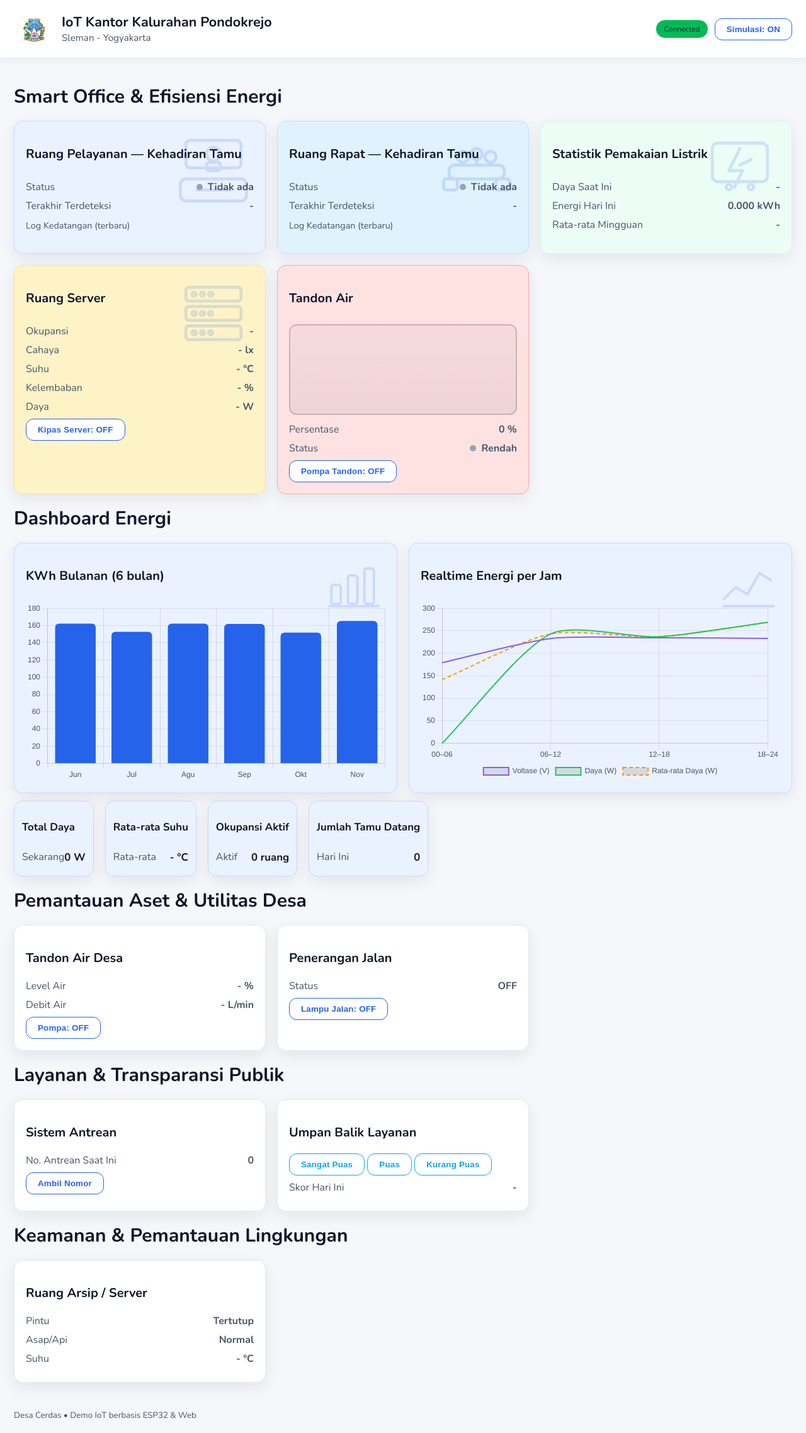
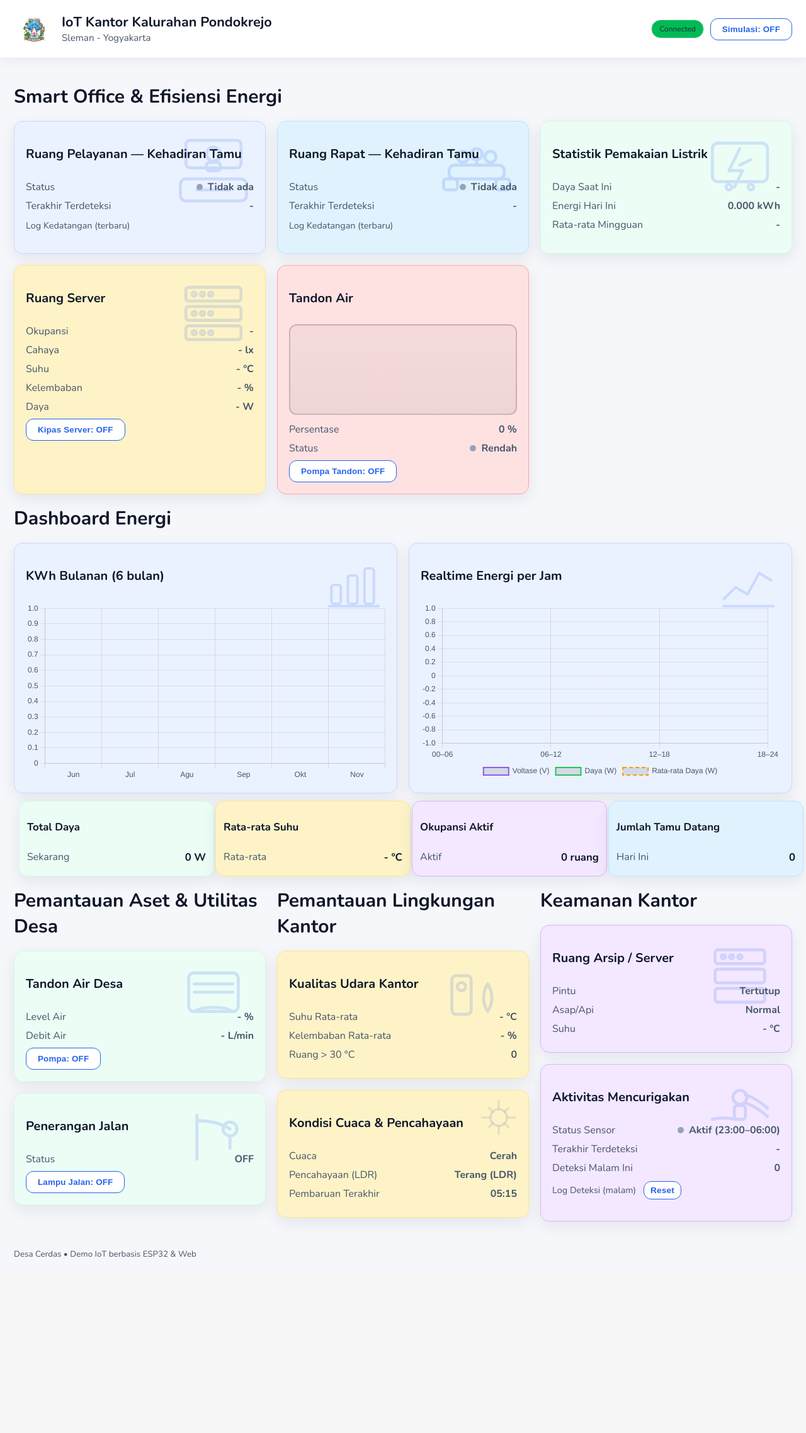
Before and after one commit to diskonnekted/Otomasi-kantor-Desa, a PHP site: page / in a window 1280 px wide. Shown: the whole page at 63% size. After the commit the page ends 2020 px from the top, so only its background shows below. Run offline with PHP 8.4, Linux system fonts and the light colour scheme; data that the repository does not hold is empty.

Commit message:
feat: lingkungan kantor & cuaca; PIR alerts; matikan simulasi; animasi cuaca & agregasi LDR

```diff
--- a/css/styles.css
+++ b/css/styles.css
@@ -37,7 +37,7 @@ h3{font-size:1.25rem;font-weight:700}
 /* Card */
 .card{background:var(--surface);border:1px solid var(--border);border-radius:var(--radius);padding:18px;box-shadow:var(--shadow-soft)}
 .card{position:relative;overflow:hidden}
-.card:hover{transform:translateY(-2px);transition:transform .2s ease}
+.card:hover{transform:none;transition:border-color .2s ease}
 .kv{display:flex;justify-content:space-between;margin:8px 0;color:var(--text-secondary)}
 
 /* Arrival log for Ruang Pelayanan */
@@ -65,6 +65,9 @@ h3{font-size:1.25rem;font-weight:700}
 .card.red:hover{border-color:#F87171}
 .card.violet:hover{border-color:#C4A0FB}
 
+/* Alert highlight for security events */
+.card.alert{border-color:#F87171;box-shadow:0 0 0 2px #FCA5A5 inset}
+
 /* Buttons (outline, ringan & kontras) */
 .btn{background:#fff;color:var(--accent-primary);border:1px solid var(--accent-primary);border-radius:var(--radius-btn);padding:9px 18px;cursor:pointer;transition:transform .15s ease,box-shadow .15s ease,border-color .15s ease,color .15s ease;text-transform:initial;font-weight:600;letter-spacing:.2px}
 .btn:hover{transform:translateY(-1px);background:#EEF2FF;border-color:var(--accent-primary-hover);color:var(--accent-primary-hover);box-shadow:0 8px 16px rgba(37,99,235,.18)}
@@ -73,10 +76,13 @@ h3{font-size:1.25rem;font-weight:700}
 .btn.feedback{background:#fff;color:var(--accent-secondary);border:1px solid var(--accent-secondary)}
 .btn.feedback:hover{background:#E0F2FE;color:#0284C7;border-color:#0284C7;box-shadow:0 8px 16px rgba(14,165,233,.18)}
 .btn:disabled{opacity:.7;cursor:not-allowed}
+/* Small button variant for inline actions */
+.btn.small{padding:6px 10px;font-size:.85rem;margin-left:8px}
 
 /* Badge & Stats */
 .badge{background:#EEF2FF;color:#1E293B;border:1px solid var(--border);border-radius:999px;padding:6px 12px;font-size:12px}
-.stats{display:flex;gap:18px;margin-top:12px}
+/* hapus flex lama: gunakan grid untuk spasi antar card yang konsisten */
+.stats{display:grid;grid-template-columns:repeat(auto-fit,minmax(240px,1fr));gap:28px;align-items:stretch;margin-top:12px;padding-inline:8px}
 .stat{display:none}
 /* Mini card styling for compact info cards */
 .mini-card{padding:12px}
@@ -87,6 +93,16 @@ h3{font-size:1.25rem;font-weight:700}
 /* Charts row: two charts side-by-side at 50% width */
 .charts-row{display:flex;gap:18px;align-items:stretch}
 .chart-card{flex:1}
+/* Force single-row layout for specific grids */
+.row-cards{display:flex;gap:18px;align-items:stretch;flex-wrap:nowrap}
+.row-cards .card{flex:1}
+/* Vertical stack for cards inside a section */
+.col-cards{display:flex;flex-direction:column;gap:18px;align-items:stretch}
+/* Single-row container for multiple sections (wrap saat sempit agar tidak overlap) */
+.section-row{display:flex;gap:18px;align-items:stretch;flex-wrap:wrap}
+.section-row>section{flex:1 1 380px;min-width:340px}
+/* Mini stats row: responsif, tanpa tumpang tindih, hormati padding card */
+.stats .card{width:100%}
 /* Chart card alignment to match service cards */
 .chart-card .service-header{margin-bottom:8px}
 .chart-card canvas{position:relative;z-index:1;display:block;width:100%;height:auto;aspect-ratio:2/1}
@@ -106,3 +122,24 @@ h3{font-size:1.25rem;font-weight:700}
 .tank{position:relative;margin:8px 0 12px;border:2px solid rgba(2,6,23,0.18);border-radius:12px;height:140px;overflow:hidden;background:linear-gradient(180deg, rgba(2,6,23,0.03), rgba(2,6,23,0.06));color:var(--accent-primary)}
 .tank .water{position:absolute;left:0;right:0;bottom:0;height:0;background-color:currentColor;opacity:.28;transition:height .6s ease;background-image:repeating-linear-gradient(135deg, rgba(255,255,255,.28) 0 10px, rgba(255,255,255,.06) 10px 20px);background-size:200% 100%;animation:waveShift 6s linear infinite}
 @keyframes waveShift{from{background-position:0 0}to{background-position:80px 0}}
+
+/* Weather card animations and states */
+.card#weatherCard{position:relative}
+.card#weatherCard .service-svg{stroke:rgba(2,6,23,0.65);stroke-width:1.5}
+.card#weatherCard .icon{opacity:0;transition:opacity .3s ease}
+.card#weatherCard.weather-clear .icon.sun{opacity:1}
+.card#weatherCard.weather-clear .icon.cloud,.card#weatherCard.weather-clear .icon.rain{opacity:0}
+.card#weatherCard.weather-rain .icon.cloud,.card#weatherCard.weather-rain .icon.rain{opacity:1}
+.card#weatherCard.weather-rain .icon.sun{opacity:0}
+
+.card#weatherCard .icon.sun .ray{animation:rayPulse 2s infinite ease-in-out;transform-origin:center}
+@keyframes rayPulse{0%,100%{opacity:.7}50%{opacity:1}}
+
+.card#weatherCard .icon.cloud{animation:cloudDrift 6s infinite ease-in-out}
+@keyframes cloudDrift{0%,100%{transform:translateX(0)}50%{transform:translateX(2px)}}
+
+.card#weatherCard .icon.rain .drop{animation:rainFall .8s infinite}
+.card#weatherCard .icon.rain .d1{animation-delay:0s}
+.card#weatherCard .icon.rain .d2{animation-delay:.2s}
+.card#weatherCard .icon.rain .d3{animation-delay:.4s}
+@keyframes rainFall{0%{transform:translateY(0);opacity:.9}80%{opacity:.9}100%{transform:translateY(10px);opacity:0}}
--- a/index.html
+++ b/index.html
@@ -64,80 +64,162 @@
         </div>
       </div>
       <div class="stats">
-        <div class="card mini-card blue">
+        <div class="card mini-card green">
           <div class="service-header"><h3>Total Daya</h3></div>
           <div class="kv"><span>Sekarang</span><strong id="totalPower">0 W</strong></div>
         </div>
-        <div class="card mini-card blue">
+        <div class="card mini-card amber">
           <div class="service-header"><h3>Rata-rata Suhu</h3></div>
           <div class="kv"><span>Rata-rata</span><strong id="avgTemp">- °C</strong></div>
         </div>
-        <div class="card mini-card blue">
+        <div class="card mini-card violet">
           <div class="service-header"><h3>Okupansi Aktif</h3></div>
           <div class="kv"><span>Aktif</span><strong id="activeOccupancy">0 ruang</strong></div>
         </div>
-        <div class="card mini-card blue">
+        <div class="card mini-card sky">
           <div class="service-header"><h3>Jumlah Tamu Datang</h3></div>
           <div class="kv"><span>Hari Ini</span><strong id="arrivalCount">0</strong></div>
         </div>
       </div>
     </section>
 
+    <div class="section-row">
     <section>
       <h2>Pemantauan Aset & Utilitas Desa</h2>
-      <div class="grid" id="assetsGrid">
+      <div class="col-cards" id="assetsGrid">
         <!-- Tandon dan Lampu Jalan -->
-        <div class="card">
-          <h3>Tandon Air Desa</h3>
+        <div class="card green">
+          <div class="service-header"><h3>Tandon Air Desa</h3></div>
           <div class="kv"><span>Level Air</span><strong id="waterLevel">- %</strong></div>
           <div class="kv"><span>Debit Air</span><strong id="waterFlow">- L/min</strong></div>
           <div class="actions">
             <button class="btn" data-device-key="pamsimas_pump" data-action="toggle">Pompa: OFF</button>
           </div>
+          <div class="service-watermark" aria-hidden="true">
+            <svg viewBox="0 0 64 64" class="service-svg">
+              <!-- Ikon tandon air (outline monokrom) -->
+              <rect x="14" y="12" width="36" height="28" rx="4"></rect>
+              <line x1="18" y1="20" x2="46" y2="20"></line>
+              <line x1="18" y1="26" x2="46" y2="26"></line>
+              <path d="M18 40 C24 36, 40 36, 46 40" />
+            </svg>
+          </div>
         </div>
-        <div class="card">
-          <h3>Penerangan Jalan</h3>
+        <div class="card green">
+          <div class="service-header"><h3>Penerangan Jalan</h3></div>
           <div class="kv"><span>Status</span><strong id="streetLightStatus">-</strong></div>
           <div class="actions">
             <button class="btn" data-device-key="street_main" data-action="toggle">Lampu Jalan: OFF</button>
+          </div>
+          <div class="service-watermark" aria-hidden="true">
+            <svg viewBox="0 0 64 64" class="service-svg">
+              <!-- Ikon lampu jalan (outline monokrom) -->
+              <line x1="20" y1="12" x2="20" y2="44"></line>
+              <path d="M20 16 C30 16, 38 18, 44 22" />
+              <circle cx="44" cy="22" r="5"></circle>
+              <line x1="44" y1="27" x2="44" y2="36"></line>
+            </svg>
           </div>
         </div>
       </div>
     </section>
 
     <section>
-      <h2>Layanan & Transparansi Publik</h2>
-      <div class="grid">
-        <div class="card">
-          <h3>Sistem Antrean</h3>
-          <div class="kv"><span>No. Antrean Saat Ini</span><strong id="queueNumber">0</strong></div>
-          <div class="actions">
-            <button class="btn" id="queueNext">Ambil Nomor</button>
+      <h2>Pemantauan Lingkungan Kantor</h2>
+      <div class="col-cards">
+        <div class="card amber">
+          <div class="service-header"><h3>Kualitas Udara Kantor</h3></div>
+          <div class="kv"><span>Suhu Rata-rata</span><strong id="envAvgTemp">- °C</strong></div>
+          <div class="kv"><span>Kelembaban Rata-rata</span><strong id="envAvgHumidity">- %</strong></div>
+          <div class="kv"><span>Ruang > 30 °C</span><strong id="envHotRoomsCount">0</strong></div>
+          <div class="service-watermark" aria-hidden="true">
+            <svg viewBox="0 0 64 64" class="service-svg">
+              <!-- Ikon kualitas udara: termometer dan tetesan -->
+              <rect x="14" y="14" width="14" height="28" rx="3"></rect>
+              <circle cx="21" cy="22" r="3"></circle>
+              <path d="M40 20 C36 26, 36 34, 40 40 C44 34, 44 26, 40 20" />
+            </svg>
           </div>
         </div>
-        <div class="card">
-          <h3>Umpan Balik Layanan</h3>
-          <div class="actions">
-            <button class="btn feedback" data-score="3">Sangat Puas</button>
-            <button class="btn feedback" data-score="2">Puas</button>
-            <button class="btn feedback" data-score="1">Kurang Puas</button>
+        <div class="card amber" id="weatherCard">
+          <div class="service-header"><h3>Kondisi Cuaca & Pencahayaan</h3></div>
+          <div class="kv"><span>Cuaca</span><strong id="weatherStatus">-</strong></div>
+          <div class="kv"><span>Pencahayaan (LDR)</span><strong id="lightStatus">-</strong></div>
+          <div class="kv"><span>Pembaruan Terakhir</span><strong id="envLastUpdate">-</strong></div>
+          <div class="service-watermark" aria-hidden="true">
+            <svg viewBox="0 0 64 64" class="service-svg">
+              <!-- Animasi matahari dan awan/hujan, tampil sesuai kelas pada card -->
+              <g class="icon sun">
+                <circle cx="48" cy="16" r="6" fill="none" stroke="currentColor" />
+                <!-- Rays -->
+                <line x1="48" y1="4" x2="48" y2="10" class="ray"></line>
+                <line x1="48" y1="22" x2="48" y2="28" class="ray"></line>
+                <line x1="36" y1="16" x2="42" y2="16" class="ray"></line>
+                <line x1="54" y1="16" x2="60" y2="16" class="ray"></line>
+                <line x1="41" y1="9" x2="44" y2="12" class="ray"></line>
+                <line x1="52" y1="20" x2="55" y2="23" class="ray"></line>
+                <line x1="41" y1="23" x2="44" y2="20" class="ray"></line>
+                <line x1="52" y1="12" x2="55" y2="9" class="ray"></line>
+              </g>
+              <g class="icon cloud">
+                <path d="M16 30 C14 24, 20 22, 24 24 C26 20, 34 22, 34 26 C40 26, 42 30, 38 32 L20 32 C18 32, 16 32, 16 30 Z" fill="none" stroke="currentColor" />
+              </g>
+              <g class="icon rain">
+                <line x1="22" y1="34" x2="22" y2="42" class="drop d1"></line>
+                <line x1="28" y1="34" x2="28" y2="42" class="drop d2"></line>
+                <line x1="34" y1="34" x2="34" y2="42" class="drop d3"></line>
+              </g>
+            </svg>
           </div>
-          <div class="kv"><span>Skor Hari Ini</span><strong id="feedbackScore">-</strong></div>
         </div>
       </div>
     </section>
 
     <section>
-      <h2>Keamanan & Pemantauan Lingkungan</h2>
-      <div class="grid">
-        <div class="card">
-          <h3>Ruang Arsip / Server</h3>
+      <h2>Keamanan Kantor</h2>
+      <div class="col-cards">
+        <div class="card violet">
+          <div class="service-header"><h3>Ruang Arsip / Server</h3></div>
           <div class="kv"><span>Pintu</span><strong id="doorStatus">Tertutup</strong></div>
           <div class="kv"><span>Asap/Api</span><strong id="smokeStatus">Normal</strong></div>
           <div class="kv"><span>Suhu</span><strong id="serverTemp">- °C</strong></div>
+          <div class="service-watermark" aria-hidden="true">
+            <svg viewBox="0 0 64 64" class="service-svg">
+              <!-- Ikon server rak monokrom -->
+              <rect x="14" y="14" width="36" height="10" rx="2"></rect>
+              <rect x="14" y="28" width="36" height="10" rx="2"></rect>
+              <rect x="14" y="42" width="36" height="10" rx="2"></rect>
+              <circle cx="20" cy="19" r="1.5"></circle>
+              <circle cx="26" cy="19" r="1.5"></circle>
+              <circle cx="32" cy="19" r="1.5"></circle>
+            </svg>
+          </div>
+        </div>
+        <div class="card violet" id="pirCard">
+          <div class="service-header"><h3>Aktivitas Mencurigakan</h3></div>
+          <div class="kv"><span>Status Sensor</span><strong><span id="pirIndicator" class="indicator off"></span><span id="pirStatus">Nonaktif</span></strong></div>
+          <div class="kv"><span>Terakhir Terdeteksi</span><strong id="pirLast">-</strong></div>
+          <div class="kv"><span>Deteksi Malam Ini</span><strong id="pirCountTonight">0</strong></div>
+          <div class="arrival-log">
+            <div class="log-title">Log Deteksi (malam)
+              <button class="btn small" id="pirResetLog" title="Reset log deteksi malam">Reset</button>
+            </div>
+            <ul id="pirLog"></ul>
+          </div>
+          <div class="service-watermark" aria-hidden="true">
+            <svg viewBox="0 0 64 64" class="service-svg">
+              <!-- Ikon PIR: siluet orang dan gelombang deteksi -->
+              <circle cx="32" cy="20" r="5"></circle>
+              <rect x="28" y="26" width="8" height="10" rx="2"></rect>
+              <path d="M12 36 Q20 34 28 36" />
+              <path d="M36 18 Q46 22 52 28" />
+              <path d="M36 24 Q46 28 52 34" />
+            </svg>
+          </div>
         </div>
       </div>
     </section>
+    </div>
   </main>
 
   <footer class="footer">
--- a/js/app.js
+++ b/js/app.js
@@ -1,12 +1,49 @@
 (() => {
   const roomsGrid = document.getElementById('roomsGrid');
   const assets = { waterLevel: document.getElementById('waterLevel'), waterFlow: document.getElementById('waterFlow'), streetLightStatus: document.getElementById('streetLightStatus') };
+  const pir = { status: document.getElementById('pirStatus'), last: document.getElementById('pirLast'), countTonight: document.getElementById('pirCountTonight') };
+  const pirIndicator = document.getElementById('pirIndicator');
+  const pirLog = document.getElementById('pirLog');
+  const pirCard = document.getElementById('pirCard');
+  const pirResetBtn = document.getElementById('pirResetLog');
+  const pirEvents = [];
+  let lastPirOcc = 0;
+  let lastPirEventAtMs = 0;
+  const pirDebounceMs = 30000; // 30 detik untuk mencegah hit beruntun
+
+  if (pirResetBtn) {
+    pirResetBtn.addEventListener('click', () => {
+      // Reset tampilan dan state
+      pirEvents.length = 0;
+      if (pirLog) pirLog.innerHTML = '';
+      if (pir.countTonight) pir.countTonight.textContent = '0';
+      if (pir.last) pir.last.textContent = '-';
+      if (pirIndicator) {
+        pirIndicator.classList.remove('on');
+        pirIndicator.classList.add('off');
+      }
+      if (pirCard) pirCard.classList.remove('alert');
+      lastPirOcc = 0;
+      lastPirEventAtMs = 0;
+    });
+  }
   const stats = { totalPower: document.getElementById('totalPower'), avgTemp: document.getElementById('avgTemp'), activeOccupancy: document.getElementById('activeOccupancy') };
   const connectionStatus = document.getElementById('connectionStatus');
   const simulateToggle = document.getElementById('simulateToggle');
   const queueNumber = document.getElementById('queueNumber');
   const feedbackScore = document.getElementById('feedbackScore');
   const arrivalCountEl = document.getElementById('arrivalCount');
+  // Elemen pemantauan lingkungan kantor
+  const envAvgTempEl = document.getElementById('envAvgTemp');
+  const envAvgHumidityEl = document.getElementById('envAvgHumidity');
+  const envAvgLightEl = document.getElementById('envAvgLight');
+  const envHotRoomsCountEl = document.getElementById('envHotRoomsCount');
+  const envLowLightCountEl = document.getElementById('envLowLightCount');
+  const envLastUpdateEl = document.getElementById('envLastUpdate');
+  // Elemen cuaca & LDR
+  const weatherStatusEl = document.getElementById('weatherStatus');
+  const lightStatusEl = document.getElementById('lightStatus');
+  const weatherCardEl = document.getElementById('weatherCard');
   // Elemen card pelayanan akan dibuat dinamis; ambil referensi setelah rendering
   let pelayananIndicator;
   let pelayananArrivalStatus;
@@ -354,6 +391,53 @@
         });
       });
 
+      // Agregasi lingkungan: suhu, kelembaban, cahaya
+      {
+        const thresholds = {
+          tempHot: (window.APP_CONFIG && APP_CONFIG.thresholds && APP_CONFIG.thresholds.tempHot) || 30,
+          lightLow: (window.APP_CONFIG && APP_CONFIG.thresholds && APP_CONFIG.thresholds.lightLow) || 100,
+        };
+        const latestByRoom = data.latestByRoom || {};
+        let tempSum = 0, tempCount = 0;
+        let humSum = 0, humCount = 0;
+        let lightSum = 0, lightCount = 0;
+        let hotRooms = 0, lowLightRooms = 0;
+        Object.values(latestByRoom).forEach(r => {
+          const t = typeof r.temp === 'number' ? r.temp : null;
+          const h = typeof r.humidity === 'number' ? r.humidity : null;
+          const l = typeof r.light === 'number' ? r.light : null;
+          if (t !== null) { tempSum += t; tempCount += 1; if (t > thresholds.tempHot) hotRooms += 1; }
+          if (h !== null) { humSum += h; humCount += 1; }
+          if (l !== null) { lightSum += l; lightCount += 1; if (l < thresholds.lightLow) lowLightRooms += 1; }
+        });
+        if (envAvgTempEl) envAvgTempEl.textContent = tempCount ? `${(tempSum / tempCount).toFixed(1)} °C` : '- °C';
+        if (envAvgHumidityEl) envAvgHumidityEl.textContent = humCount ? `${Math.round(humSum / humCount)} %` : '- %';
+        if (envAvgLightEl) envAvgLightEl.textContent = lightCount ? `${Math.round(lightSum / lightCount)} lx` : '- lx';
+        if (envHotRoomsCountEl) envHotRoomsCountEl.textContent = String(hotRooms);
+        if (envLowLightCountEl) envLowLightCountEl.textContent = String(lowLightRooms);
+        // Status cuaca & terang/gelap (LDR)
+        const avgLight = lightCount ? (lightSum / lightCount) : null;
+        const avgHum = humCount ? (humSum / humCount) : null;
+        const isDark = (lowLightRooms > 0) || (avgLight != null && avgLight < thresholds.lightLow);
+        if (lightStatusEl) lightStatusEl.textContent = isDark ? 'Gelap (LDR)' : 'Terang (LDR)';
+        let isRaining = (typeof data.assets?.rain === 'boolean') ? !!data.assets.rain : null;
+        if (isRaining == null && window.APP_CONFIG && APP_CONFIG.simulate) {
+          // Heuristik simulasi: kelembaban tinggi dan gelap => hujan
+          isRaining = (avgHum != null ? avgHum > 75 : false) && isDark;
+        }
+        if (weatherStatusEl) weatherStatusEl.textContent = isRaining ? 'Hujan' : 'Cerah';
+        if (weatherCardEl) {
+          weatherCardEl.classList.toggle('weather-rain', !!isRaining);
+          weatherCardEl.classList.toggle('weather-clear', !isRaining);
+        }
+        if (envLastUpdateEl) {
+          const now = new Date();
+          const hh = String(now.getHours()).padStart(2, '0');
+          const mm = String(now.getMinutes()).padStart(2, '0');
+          envLastUpdateEl.textContent = `${hh}:${mm}`;
+        }
+      }
+
       // Pelayanan PIR arrival detection (rising edge)
       const pelayanan = data.latestByRoom?.['pelayanan'];
       const occ = typeof pelayanan?.occupancy === 'number' ? pelayanan.occupancy : lastPelayananOcc;
@@ -432,6 +516,42 @@
       stats.avgTemp.textContent = `${data.totals?.avgTemp?.toFixed?.(2) ?? '-'} °C`;
       stats.activeOccupancy.textContent = `${data.totals?.activeOccupancy ?? 0} ruang`;
 
+      // Update PIR status (aktif hanya malam 23:00–06:00)
+      {
+        const h = new Date().getHours();
+        const active = (h >= 23 || h < 6);
+        if (pir.status) pir.status.textContent = active ? 'Aktif (23:00–06:00)' : 'Nonaktif';
+        // Jika backend menyediakan data keamanan
+        const sec = data.security || {};
+        if (pir.last && sec.pirLast) pir.last.textContent = sec.pirLast;
+        if (pir.countTonight) pir.countTonight.textContent = `${typeof sec.pirCountTonight === 'number' ? sec.pirCountTonight : 0}`;
+
+        // Deteksi malam: jika ada okupansi aktif saat sensor aktif, anggap kejadian mencurigakan
+        const suspicious = active && ((data.totals?.activeOccupancy ?? 0) > 0);
+        if (pirIndicator) {
+          pirIndicator.classList.toggle('on', suspicious);
+          pirIndicator.classList.toggle('off', !suspicious);
+        }
+        if (pirCard) {
+          pirCard.classList.toggle('alert', suspicious);
+        }
+        if (suspicious) {
+          const nowMs = Date.now();
+          if (nowMs - lastPirEventAtMs > pirDebounceMs) {
+            const ts = new Date().toLocaleTimeString([], { hour: '2-digit', minute: '2-digit' });
+            if (pir.last) pir.last.textContent = ts;
+            const current = Number((pir.countTonight?.textContent || '0')) || 0;
+            const next = current + 1;
+            if (pir.countTonight) pir.countTonight.textContent = `${next}`;
+            pirEvents.unshift(ts);
+            if (pirEvents.length > 5) pirEvents.pop();
+            if (pirLog) pirLog.innerHTML = pirEvents.map(t => `<li>${t}</li>`).join('');
+            lastPirEventAtMs = nowMs;
+          }
+        }
+        lastPirOcc = suspicious ? 1 : 0;
+      }
+
       // Update assets
       assets.waterLevel.textContent = `${data.assets?.waterLevel ?? '-'} %`;
       assets.waterFlow.textContent = `${data.assets?.waterFlow ?? '-'} L/min`;
--- a/js/config.js
+++ b/js/config.js
@@ -1,5 +1,5 @@
 window.APP_CONFIG = {
-  simulate: true,
+  simulate: false,
   sseEnabled: false,
   pollIntervalMs: 30000,
   rooms: [
```
